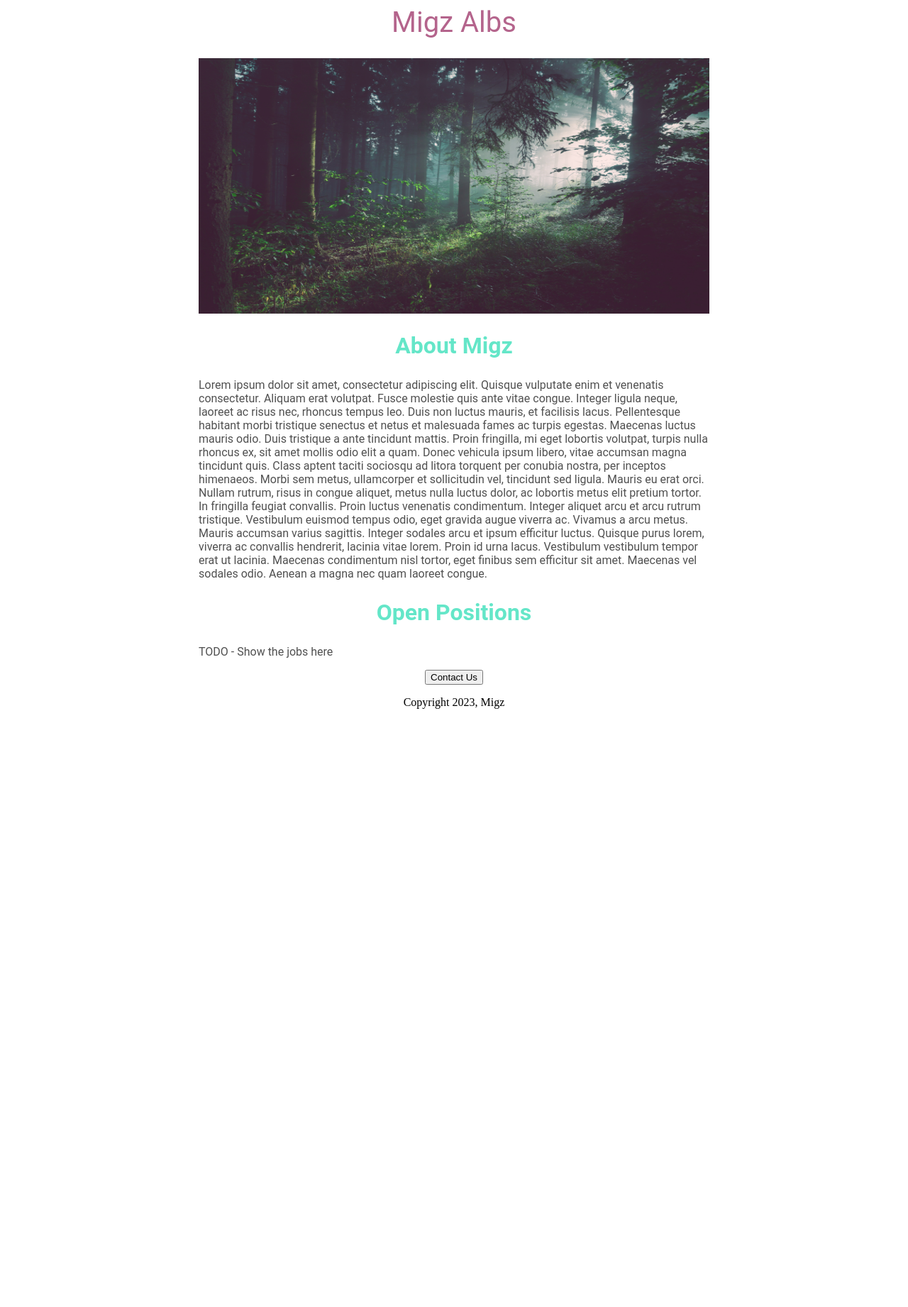
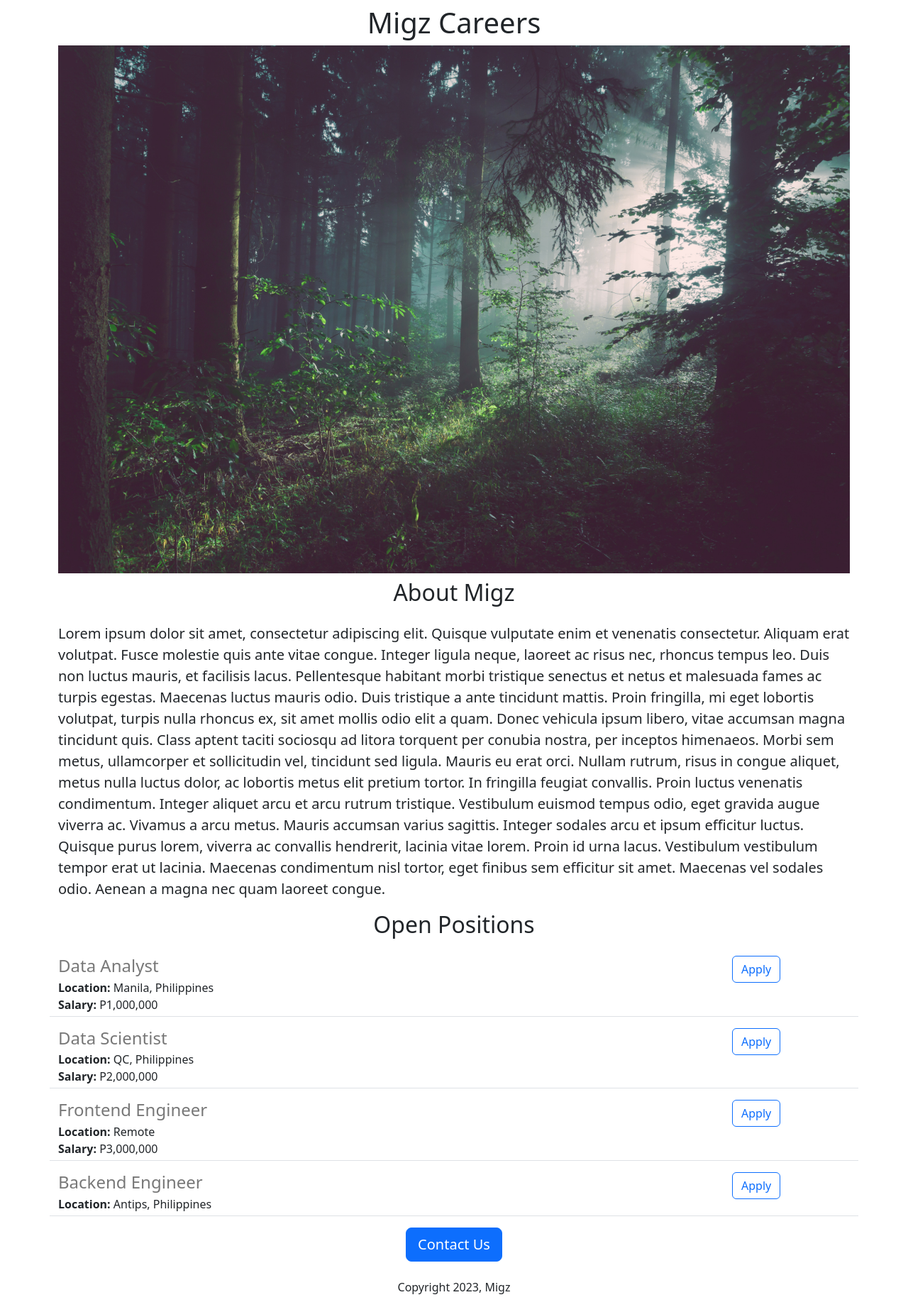
Before and after one commit to 404MigzNotFound/migz-careers-website-v2, a Flask app: page / in a window 1280 px wide. Shown: the whole page at 71% size. Before the commit the page ends 999 px from the top, so only its background shows below. Run offline with Flask 3, Linux system fonts and the light colour scheme.

Commit message:
added requirements.txt

```diff
--- a/app.py
+++ b/app.py
@@ -1,11 +1,37 @@
-from flask import Flask, render_template
+from flask import Flask, render_template, jsonify
 
 app = Flask(__name__)
+
+JOBS = [{
+  'id': 1,
+  'title': 'Data Analyst',
+  'location': 'Manila, Philippines',
+  'salary': 'P1,000,000'
+}, {
+  'id': 2,
+  'title': 'Data Scientist',
+  'location': 'QC, Philippines',
+  'salary': 'P2,000,000'
+}, {
+  'id': 3,
+  'title': 'Frontend Engineer',
+  'location': 'Remote',
+  'salary': 'P3,000,000'
+}, {
+  'id': 4,
+  'title': 'Backend Engineer',
+  'location': 'Antips, Philippines',
+}]
 
 
 @app.route("/")
 def hello_world():
-  return render_template('home.html')
+  return render_template('home.html', jobs=JOBS, company_name='Migz')
+
+
+@app.route("/jobs")
+def list_jobs():
+  return jsonify(JOBS)
 
 
 if __name__ == "__main__":
--- /dev/null
+++ b/requirements.txt
@@ -0,0 +1,2 @@
+Flask
+gunicorn
--- a/templates/home.html
+++ b/templates/home.html
@@ -1,55 +1,22 @@
 <! DOCTYPE html>
 <html>
-   <head>
-     <title>Migol</title>
+<head>
+<title>Migol</title>
+<link href="https://cdn.jsdelivr.net/npm/bootstrap@5.3.0/dist/css/bootstrap.min.css" rel="stylesheet" integrity="sha384-9ndCyUaIbzAi2FUVXJi0CjmCapSmO7SnpJef0486qhLnuZ2cdeRhO02iuK6FUUVM" crossorigin="anonymous">
+
 <style>
-h1
-   {
-     font-size:40px;
-     font-family:Roboto;
-     font-weight:normal;
-     color:rgb(180,100,140);
-     text-align:center;
-   }
-#pic
-   {
-     width:100%;
-     height:360px;
-   }
-h2
-  {
-    font-family:Roboto;
-    font-size:32px;
-    color:rgb(100,230,200);
-    text-align:center;
-  }
 
-#container
-  {
-    max-width:720px;
-    margin:0 auto;
-  }
-
-.bodytext
-  {
-    font-family:Roboto;
-    color:rgb(80, 80, 80);
-  }
+</style>
+</head>
+<body>
 
 
-     </style>
-   </head>
+    <div class="container">
+    <h1 class="text-center mt-2 mb-2">{{company_name}} Careers</h1>
+    <img class="img-fluid" src="https://migz-website--migolski.repl.co/static/pic.jpg" height="320">
 
-
-  <body>
-
-
-    <div id="container">
-    <h1>Migz Albs</h1>
-    <img id="pic" src="https://migz-website--migolski.repl.co/static/pic.jpg" height="320">
-
-    <h2>About Migz</h2>
-    <p class="bodytext">
+    <h2 class="text-center mt-2 mb-4 ">About Migz</h2>
+    <p class="lead" style="">
       Lorem ipsum dolor sit amet, consectetur adipiscing elit. Quisque vulputate enim et venenatis consectetur. Aliquam erat volutpat. Fusce molestie quis ante vitae congue. Integer ligula neque, laoreet ac risus nec, rhoncus tempus leo. Duis non luctus mauris, et facilisis lacus. Pellentesque habitant morbi tristique senectus et netus et malesuada fames ac turpis egestas. Maecenas luctus mauris odio. Duis tristique a ante tincidunt mattis.
 
 Proin fringilla, mi eget lobortis volutpat, turpis nulla rhoncus ex, sit amet mollis odio elit a quam. Donec vehicula ipsum libero, vitae accumsan magna tincidunt quis. Class aptent taciti sociosqu ad litora torquent per conubia nostra, per inceptos himenaeos. Morbi sem metus, ullamcorper et sollicitudin vel, tincidunt sed ligula. Mauris eu erat orci. Nullam rutrum, risus in congue aliquet, metus nulla luctus dolor, ac lobortis metus elit pretium tortor. In fringilla feugiat convallis. Proin luctus venenatis condimentum. Integer aliquet arcu et arcu rutrum tristique. Vestibulum euismod tempus odio, eget gravida augue viverra ac.
@@ -57,11 +24,15 @@ Proin fringilla, mi eget lobortis volutpat, turpis nulla rhoncus ex, sit amet mo
 Vivamus a arcu metus. Mauris accumsan varius sagittis. Integer sodales arcu et ipsum efficitur luctus. Quisque purus lorem, viverra ac convallis hendrerit, lacinia vitae lorem. Proin id urna lacus. Vestibulum vestibulum tempor erat ut lacinia. Maecenas condimentum nisl tortor, eget finibus sem efficitur sit amet. Maecenas vel sodales odio. Aenean a magna nec quam laoreet congue.
     </p>
 
-    <h2>Open Positions</h2>
-    <p class="bodytext">TODO - Show the jobs here</p>
+    <h2 class="text-center mt-2 mb-4">Open Positions</h2>
+    <div >
+      {% for job in jobs %}
+     {%include 'jobitem.html'%}
+      {% endfor %}
+    </div>
       <div style="text-align:center;">
-    <button>Contact Us</button>
-        <p>Copyright 2023, Migz</p>
+    <button class="btn btn-primary btn-lg">Contact Us</button>
+        <p class="mt-4">Copyright 2023, Migz</p>
       </div>
     </div>
   </body>
--- /dev/null
+++ b/templates/jobitem.html
@@ -0,0 +1,20 @@
+<div class="border-bottom row" style="margin-bottom:16px; padding-bottom:4px;">
+  <div class="col-10">
+    <h4 style="color:rgb(120,120,120); margin-bottom:4px; ">
+
+        {{job['title']}}
+
+    </h4>
+    <div>
+          <b>Location: </b> {{job['location']}}
+    </div>
+      {% if 'salary' in job %}
+    <div>
+               <b>Salary: </b> {{job['salary']}}
+    </div>
+        {% endif %}
+  </div>
+  <div class="col-2">
+   <button type="button" class="btn btn-outline-primary">Apply</button>
+  </div>
+</div>
```
